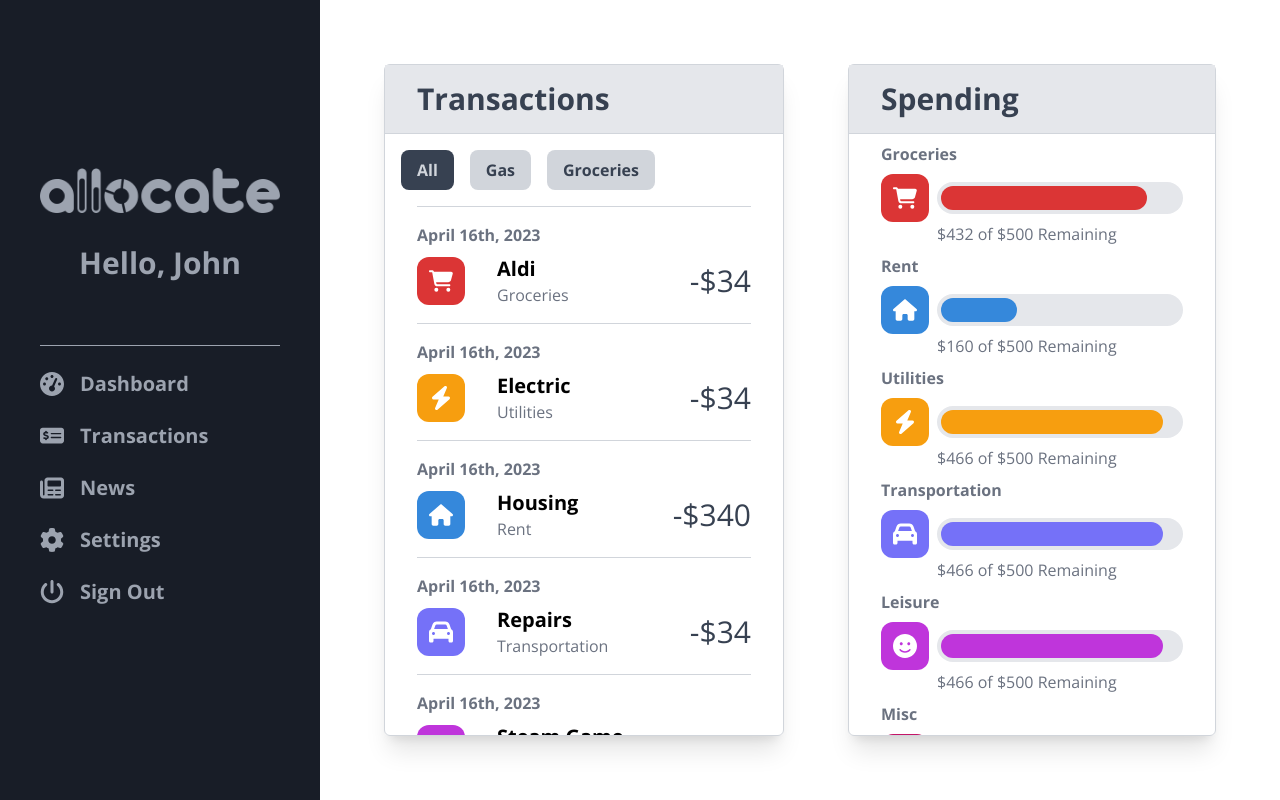
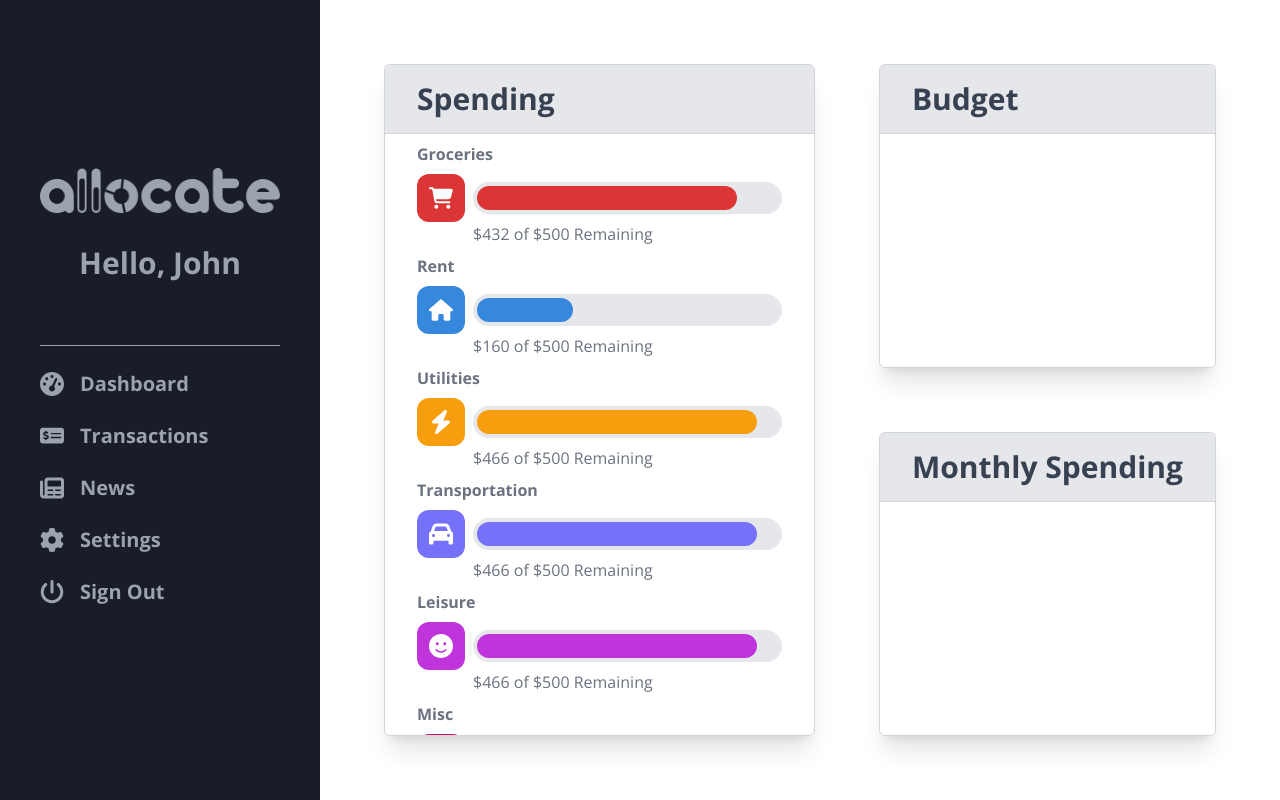
Before and after one commit to cgamagami1/allocate, a React (Vite) app: page / in a window 1280 px wide. Built offline with nearby package versions, Linux system fonts and the light colour scheme.

Commit message:
Add routes

```diff
--- a/src/App.jsx
+++ b/src/App.jsx
@@ -1,17 +1,16 @@
-import Transactions from "./pages/Transactions/Transactions";
 import Navigation from "./components/Navigation";
 import Dashboard from "./pages/Dashboard/Dashboard";
-import Spending from "./pages/Dashboard/Spending";
+import TransactionsPage from "./pages/Transactions/TransactionsPage";
+import { Routes, Route } from "react-router-dom";
 
 const App = () => {
   return (
     <div className="flex h-screen">
       <Navigation />
-      <div className="flex justify-between flex-grow gap-16 p-16">
-        {/* <Dashboard />  */}
-        <Transactions />
-        <Spending />
-      </div>
+      <Routes>
+        <Route index element={<Dashboard />} />
+        <Route path="/transactions" element={<TransactionsPage />} />
+      </Routes>
     </div>
   )
 }
--- a/src/components/Navigation.jsx
+++ b/src/components/Navigation.jsx
@@ -1,3 +1,4 @@
+import { Link } from "react-router-dom";
 
 const Navigation = () => {
   return (
@@ -7,19 +8,19 @@ const Navigation = () => {
       <ul className="text-xl border-t border-gray-400">
         <li className="flex items-center mt-6">
           <img className="w-6 mr-4" src="./gauge.svg" alt="dashboard icon" />
-          <span>Dashboard</span>
+          <Link className="hover:underline" to="/">Dashboard</Link>
         </li>
         <li className="flex items-center mt-6">
           <img className="w-6 mr-4" src="./transaction.svg" alt="transactions icon" />
-          <span>Transactions</span>
+          <Link className="hover:underline" to="/transactions">Transactions</Link>
         </li>
         <li className="flex items-center mt-6">
           <img className="w-6 mr-4" src="./newspaper.svg" alt="news icon" />
-          <span>News</span>
+          <Link className="hover:underline" to="/news">News</Link>
         </li>
         <li className="flex items-center mt-6">
           <img className="w-6 mr-4" src="./gear.svg" alt="settings icon" />
-          <span>Settings</span>
+          <Link className="hover:underline" to="/settings">Settings</Link>
         </li>
         <li className="flex items-center my-6">
           <img className="w-6 mr-4" src="./power-off.svg" alt="sign out icon" />
--- a/src/index.jsx
+++ b/src/index.jsx
@@ -1,10 +1,13 @@
 import React from "react";
 import ReactDOM from "react-dom/client";
+import { BrowserRouter } from "react-router-dom";
 import App from "./App";
 import "./index.css";
 
 ReactDOM.createRoot(document.getElementById("root")).render(
   <React.StrictMode>
-    <App />
+    <BrowserRouter>
+      <App />
+    </BrowserRouter>
   </React.StrictMode>,
 )
--- a/src/pages/Dashboard/Dashboard.jsx
+++ b/src/pages/Dashboard/Dashboard.jsx
@@ -4,13 +4,13 @@ import MonthlySpending from "./MonthlySpending";
 
 const Dashboard = () => {
   return (
-    <>
+    <div className="flex justify-between flex-grow gap-16 p-16">
       <Spending />
       <div className="flex flex-col gap-16">
         <Budget />
         <MonthlySpending />
       </div>
-    </>
+    </div>
   );
 }
 
--- /dev/null
+++ b/src/pages/Transactions/TransactionsPage.jsx
@@ -0,0 +1,13 @@
+import Transactions from "./Transactions";
+import Spending from "../Dashboard/Spending";
+
+const TransactionsPage = () => {
+  return (
+    <div className="flex justify-between flex-grow gap-16 p-16">
+      <Transactions />
+      <Spending />
+    </div>
+  );
+}
+
+export default TransactionsPage;
```
